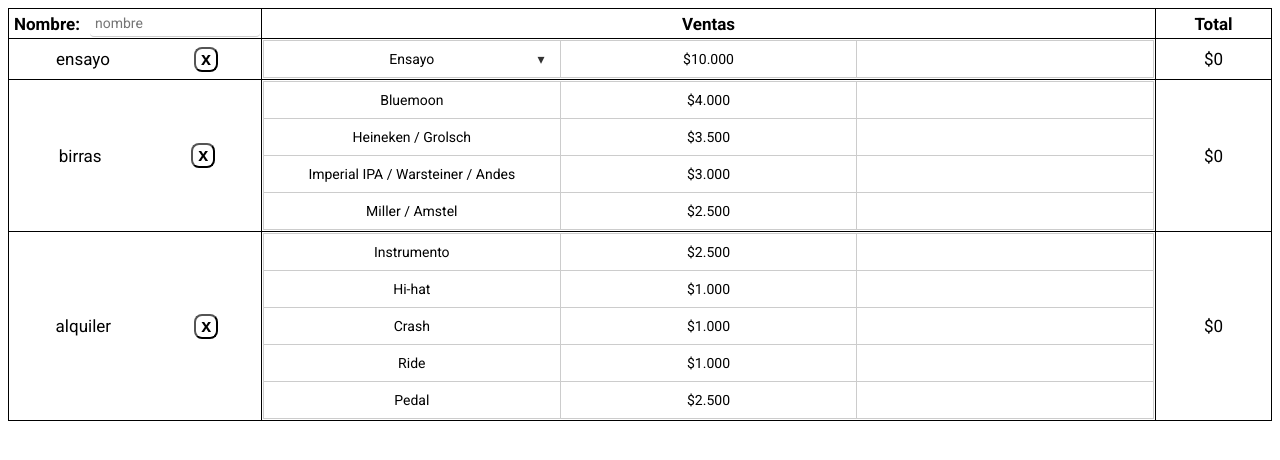
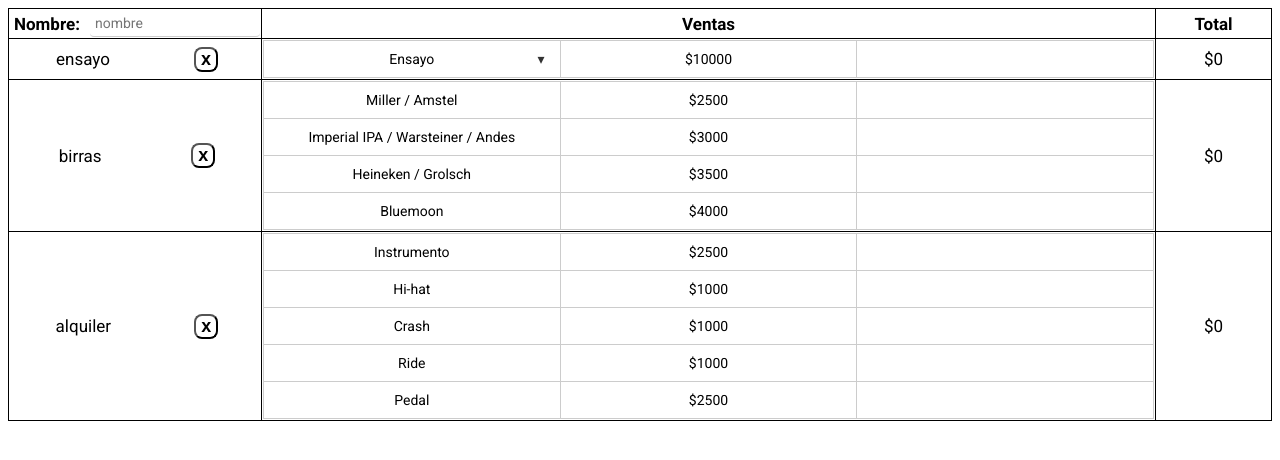
Before and after one commit to lucastrajtenberg/contabilidad_sonidal, a React (Vite) app in the folder ivanarko_sys/: page / in a window 1280 px wide. Shown: the top 460 px of the page. Built offline with nearby package versions, Linux system fonts and the light colour scheme.

Commit message:
add jsons en vez de datos estaticos

```diff
--- a/ivanarko_sys/src/App.jsx
+++ b/ivanarko_sys/src/App.jsx
@@ -24,14 +24,6 @@ function App() {
     setSelectedEnsayo(e.target.value);
   };
 
-  const ensayoPrecios = {
-  ensayo: "$10.000",
-  trio: "$9.000",
-  duo: "$7.000",
-  clase: "$6.000",
-  individual: "$5.000",
-  };
-
   const renderVentasGrid = (nombre) => {
     if (nombre === "ensayo") {
       return (
@@ -42,15 +34,15 @@ function App() {
   <div className="dropdown-wrapper">
     <select className="dropdown-ventas" value={selectedEnsayo} onChange={handleEnsayoChange}>
       <option value="ensayo">Ensayo</option>
-      <option value="trio">Ensayo trío</option>
-      <option value="duo">Ensayo dúo</option>
+      <option value="ensayo trio">Ensayo trío</option>
+      <option value="ensayo duo">Ensayo dúo</option>
       <option value="clase">Clase</option>
-      <option value="individual">Práctica individual</option>
+      <option value="practica individual">Práctica individual</option>
     </select>
     <span className="flecha-dropdown">&#9662;</span> {/* flechita ▼ en unicode */}
   </div>
 </td>
-              <td>{ensayoPrecios[selectedEnsayo]}</td>
+              <td>${ensayoData.find(item => item.nombre === selectedEnsayo)?.precio || "$0"}</td>
               <td></td>
             </tr>
           </tbody>
@@ -60,10 +52,13 @@ function App() {
       return (
         <table className="mini-tabla">
           <tbody>
-            <tr><td>Bluemoon</td><td>$4.000</td><td></td></tr>
-            <tr><td>Heineken / Grolsch</td><td>$3.500</td><td></td></tr>
-            <tr><td>Imperial IPA / Warsteiner / Andes</td><td>$3.000</td><td></td></tr>
-            <tr><td>Miller / Amstel</td><td>$2.500</td><td></td></tr>
+             {birrasData.map((item, index) => (
+          <tr key={item.nombre}>
+            <td>{item.nombre}</td>
+            <td>${item.precio}</td>
+            <td></td>
+          </tr>
+        ))}
           </tbody>
         </table>
       );
@@ -71,11 +66,13 @@ function App() {
       return (
         <table className="mini-tabla">
           <tbody>
-            <tr><td>Instrumento</td><td>$2.500</td><td></td></tr>
-            <tr><td>Hi-hat</td><td>$1.000</td><td></td></tr>
-            <tr><td>Crash</td><td>$1.000</td><td></td></tr>
-            <tr><td>Ride</td><td>$1.000</td><td></td></tr>
-            <tr><td>Pedal</td><td>$2.500</td><td></td></tr>
+            {alquilerData.map((item, index) => (
+          <tr key={item.nombre}>
+            <td>{item.nombre}</td>
+            <td>${item.precio}</td>
+            <td></td>
+          </tr>
+        ))}
           </tbody>
         </table>
       );
```
Also changed, not shown: 1 other file (tests, documents, lock files or other folders).
